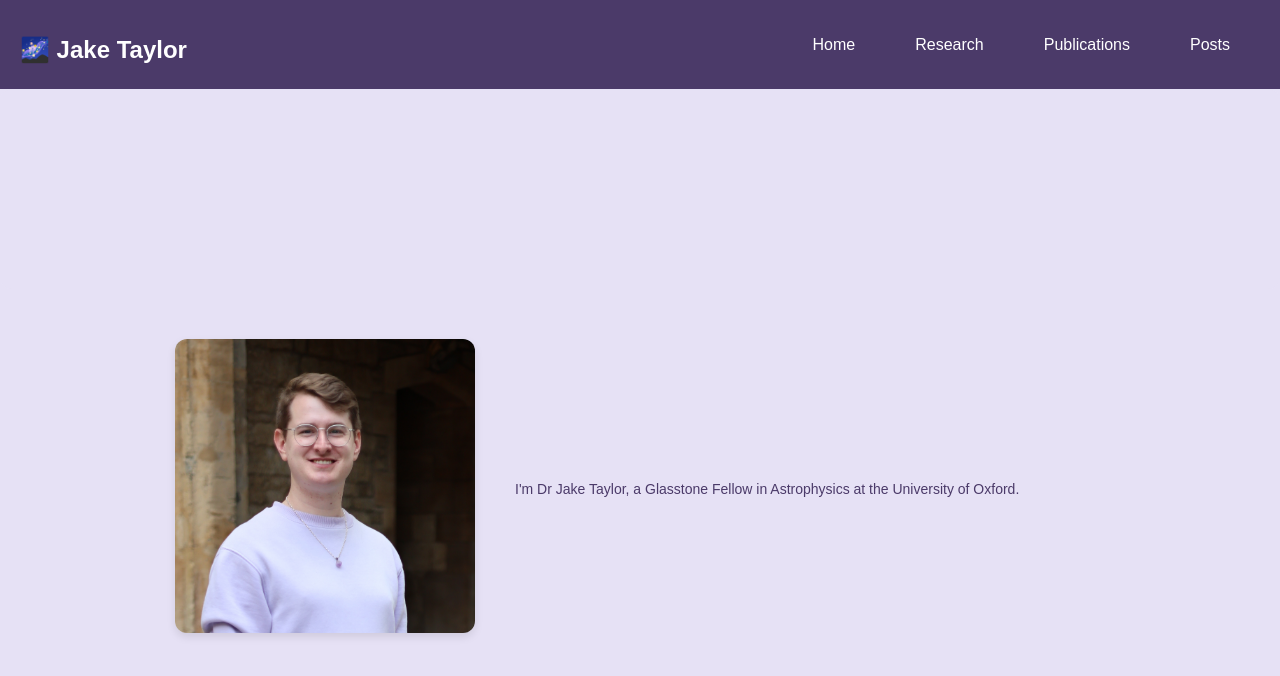
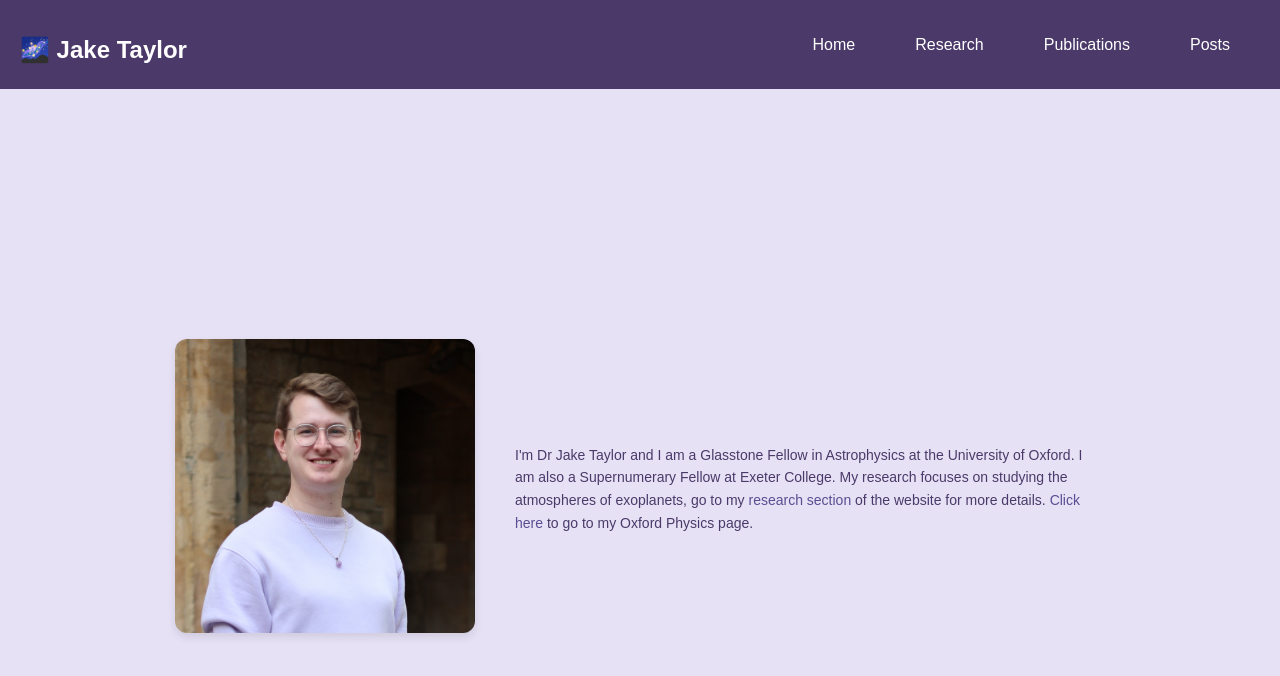
Before and after one commit to astrojaket/astrojaket.github.io, a Jekyll site: the page built from index.html, in a window 1280 px wide. Shown: the top 676 px of the page. Built offline with Jekyll 4.4.1, drawn with Linux system fonts in a browser that asks for light colours.

Commit message:
updated index

```diff
--- a/index.html
+++ b/index.html
@@ -49,6 +49,15 @@ title: Home
       border-radius: 12px;
       box-shadow: 0 4px 8px rgba(0, 0, 0, 0.1);
     }
+
+    .about-text a {
+      color: #5a4d92;
+      text-decoration: none;
+    }
+
+    .about-text a:hover {
+      text-decoration: underline;
+    }
   </style>
 </head>
 <body class="light-purple-theme">
@@ -63,7 +72,7 @@ title: Home
       <img src="/assets/images/profile.jpg" alt="Dr Jake Taylor" class="profile-photo" />
     </div>
     <div class="about-text">
-      <p>I'm Dr Jake Taylor, a Glasstone Fellow in Astrophysics at the University of Oxford.</p>
+      <p>I'm Dr Jake Taylor and I am a Glasstone Fellow in Astrophysics at the University of Oxford. I am also a Supernumerary Fellow at Exeter College. My research focuses on studying the atmospheres of exoplanets, go to my <a href="/research" target="_self">research section</a> of the website for more details. <a href="https://www.physics.ox.ac.uk/our-people/jaketaylor" target="_blank">Click here</a> to go to my Oxford Physics page.</p>
     </div>
   </section>
 
```
Also changed, not shown: 1 other file.
